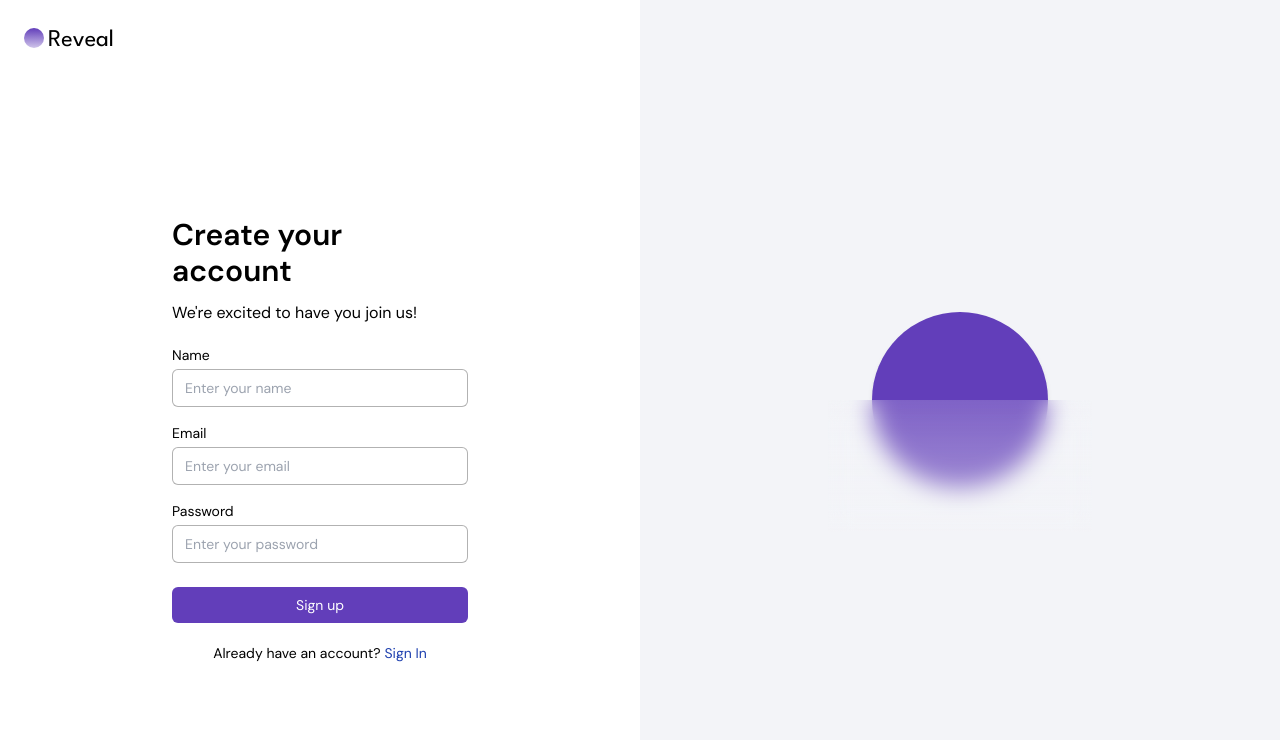
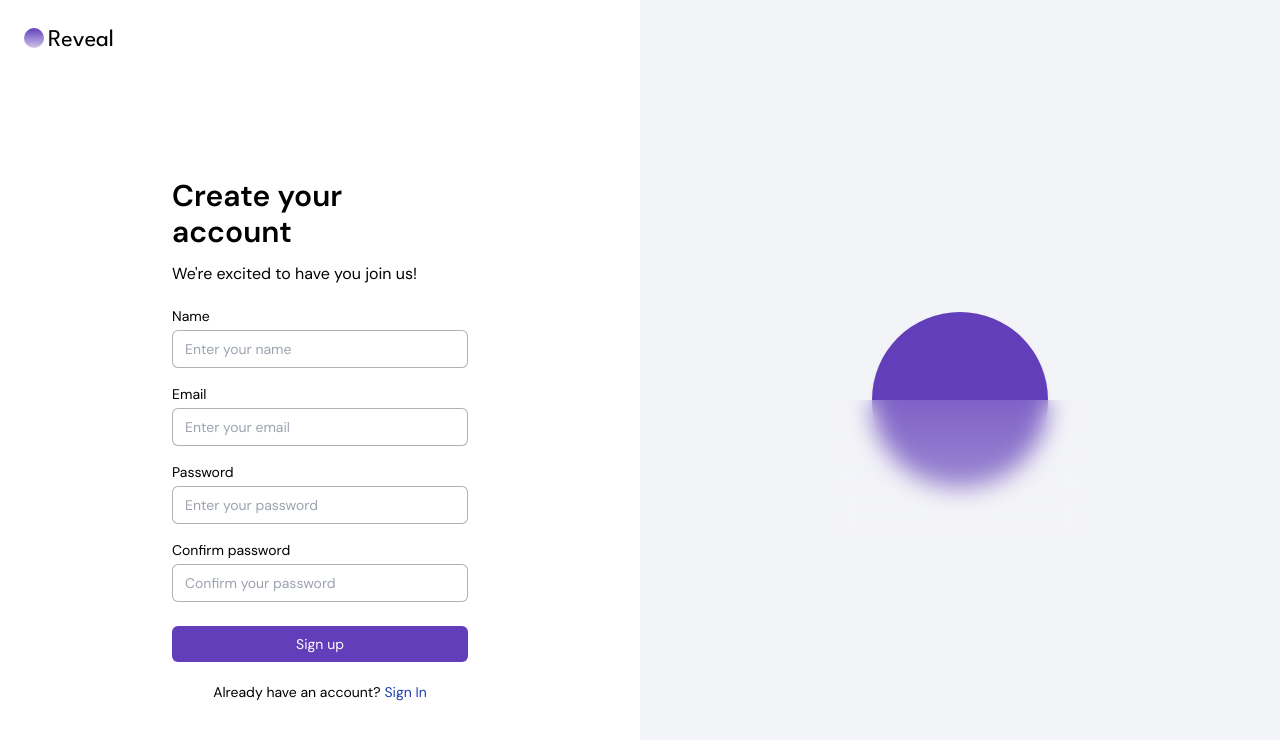
Before and after one commit to ajoykumardas12/mern-auth, a React (Vite) app in the folder client/: page / in a window 1280 px wide. Shown: the top 740 px of the page. Built offline with nearby package versions, Linux system fonts and the light colour scheme.

Commit message:
password confirmation and error messages during signup

```diff
--- a/client/src/components/screens/SignUp.jsx
+++ b/client/src/components/screens/SignUp.jsx
@@ -43,6 +43,7 @@ function SignupForm() {
   const [name, setName] = useState("");
   const [email, setEmail] = useState("");
   const [password, setPassword] = useState("");
+  const [confirmPassword, setConfirmPassword] = useState("");
   const [errorMessage, setErrorMessage] = useState("");
 
   const navigate = useNavigate();
@@ -60,12 +61,26 @@ function SignupForm() {
 
   const signupHandler = async () => {
     setErrorMessage("");
+    if (!name) {
+      setErrorMessage("Please enter your name");
+    } else if (!email) {
+      setErrorMessage("Please enter your email");
+    } else if (!password) {
+      setErrorMessage("Please enter an atleast 8 characters password");
+    } else if (password.length < 8) {
+      setErrorMessage("Password must me at least 8 characters long");
+    } else if (!confirmPassword) {
+      setErrorMessage("Please confirm your password");
+    } else if (password != confirmPassword) {
+      setErrorMessage("The password confirmation doesn't match");
+    } else {
       try {
         const res = await register({ name, email, password }).unwrap();
         dispatch(setCredentials({ ...res }));
         navigate("/dashboard");
       } catch (err) {
         setErrorMessage(err?.data?.message);
+      }
     }
   };
   return (
@@ -106,6 +121,16 @@ function SignupForm() {
           className="w-full px-3 py-2 text-sm border border-black/30 rounded-md focus:outline-brand"
         />
       </label>
+      <label>
+        <div className="text-sm mb-1">Confirm password</div>
+        <input
+          type="password"
+          placeholder="Confirm your password"
+          value={confirmPassword}
+          onChange={(e) => setConfirmPassword(e.target.value)}
+          className="w-full px-3 py-2 text-sm border border-black/30 rounded-md focus:outline-brand"
+        />
+      </label>
 
       <div>
         {errorMessage && (
@@ -114,7 +139,7 @@ function SignupForm() {
 
         <button
           type="submit"
-          className="w-full text-sm p-2 bg-brand text-white rounded-md mt-2"
+          className="w-full text-sm p-2 bg-brand hover:bg-dark focus:bg-dark text-white transition-colors rounded-md mt-2"
         >
           {isLoading ? (
             <>
--- a/client/tailwind.config.js
+++ b/client/tailwind.config.js
@@ -6,6 +6,7 @@ export default {
     extend: {
       colors: {
         brand: "#623eba",
+        dark: "#462b8a",
         light: "#f3f4f8",
       },
       fontFamily: {
```
Lines whose indentation alone changed are shown as unchanged.
